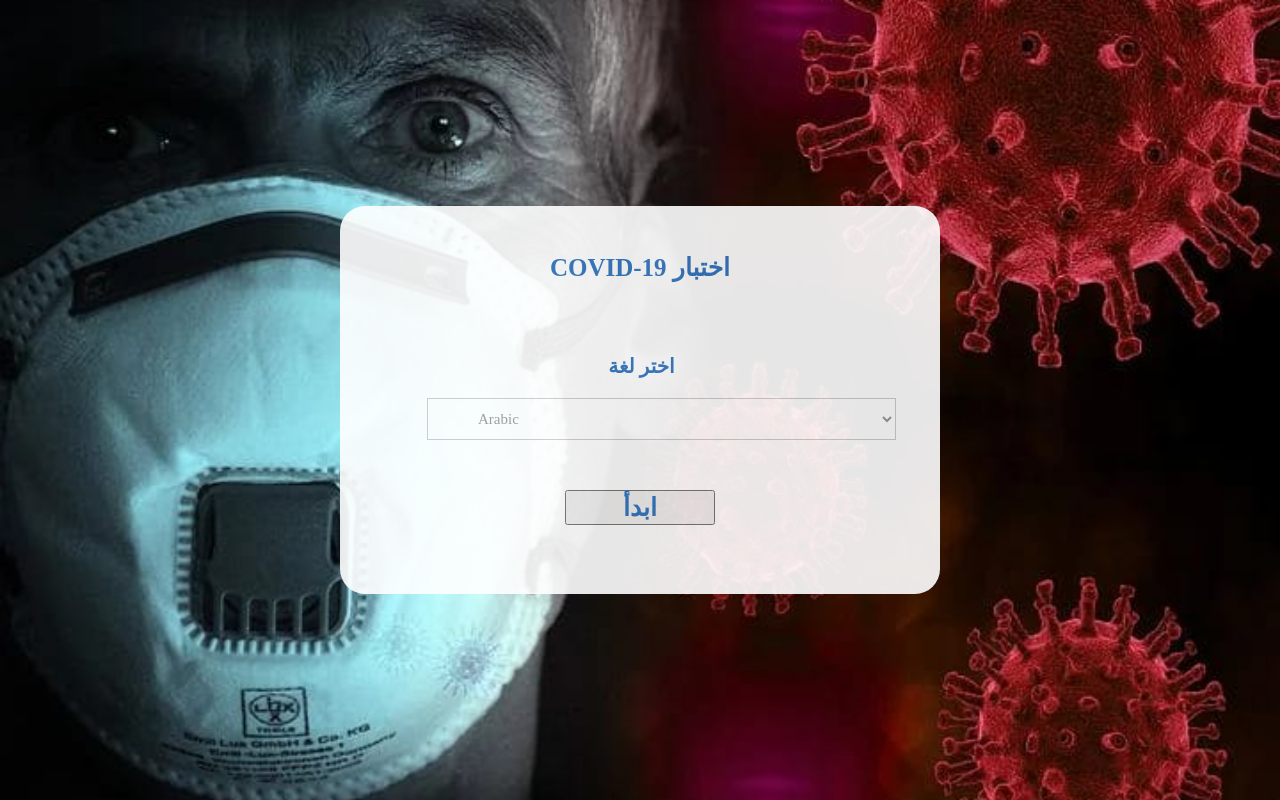
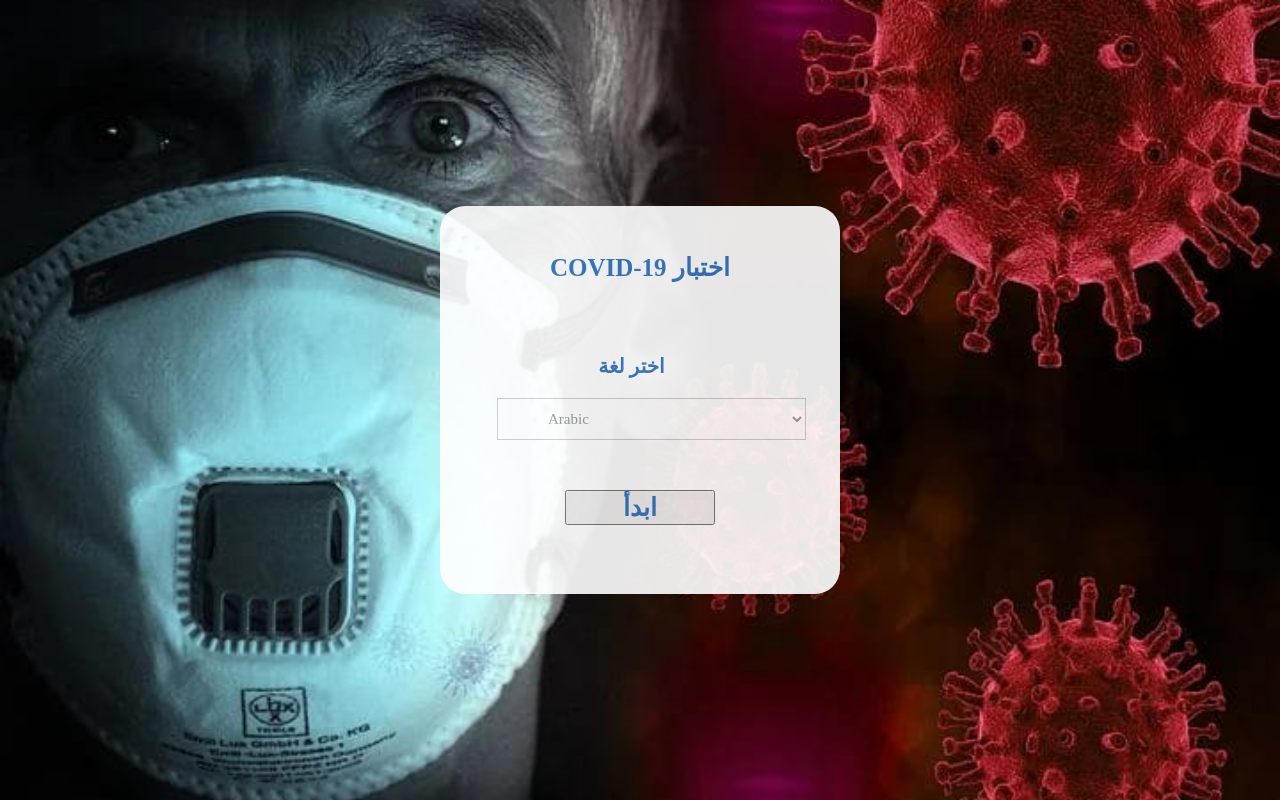
Before and after one commit to RobotechClub/corona, a PHP site: page / in a window 1280 px wide. Run offline with PHP 8.4, Linux system fonts and the light colour scheme.

Commit message:
minimize dialog size

```diff
--- a/css/style.css
+++ b/css/style.css
@@ -51,7 +51,7 @@ img {
   vertical-align: middle; }
 
 .wrapper {
-  width: 600px;
+  width: 400px;
   margin: auto;
   padding: 7px;
   background: url("../images/form-bg.png") repeat;
@@ -63,7 +63,7 @@ img {
   position: relative;
   background: #fff;
   padding: 64px 58px 0;
-  height: 300px; }
+  height: 200px; }
 
 .steps .current-info, .steps .number {
   display: none; }
@@ -246,7 +246,7 @@ h3 {
 .actions li[aria-disabled="true"] a {
   display: none; }
   #selectForm{
-    margin-left:60px; width:80%; text-align:center;
+    margin-left: 30px; width:80%; text-align:center;
   }
  @media only screen
   and (min-device-width: 320px)
```
